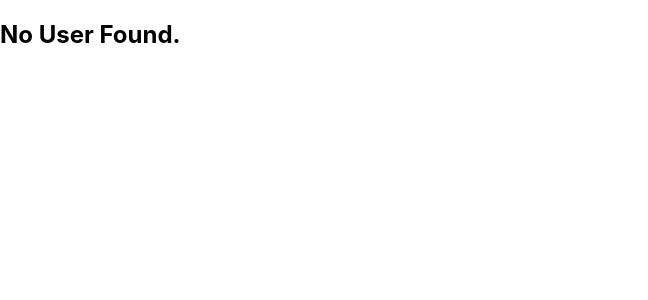
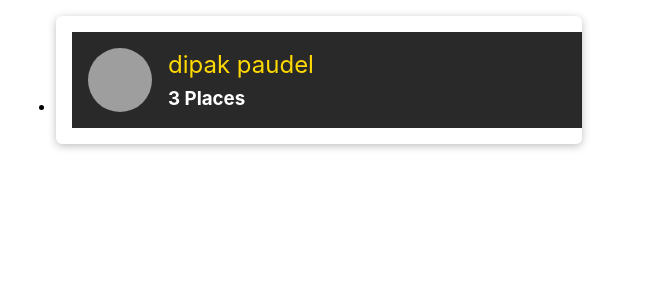
Before and after one commit to Dipak2056/mern-frontend, a React (Create React App) app: page / in a window 1280 px wide. Shown: the top 300 px of the page, without its empty margins (0-648 px from the left). Built offline with nearby package versions, Linux system fonts and the light colour scheme; grey boxes are pictures that could not be loaded.

Commit message:
one user card is done

```diff
--- /dev/null
+++ b/src/shared/components/UIElements/Avatar.css
@@ -0,0 +1,13 @@
+.avatar {
+  width: 100%;
+  height: 100%;
+  display: flex;
+  justify-content: center;
+  align-items: center;
+}
+.avatar img {
+  display: block;
+  border-radius: 50%;
+  width: 100%;
+  height: 100%;
+}
--- /dev/null
+++ b/src/shared/components/UIElements/Avatar.jsx
@@ -0,0 +1,14 @@
+import React from "react";
+import "./Avatar.css";
+
+export const Avatar = (props) => {
+  return (
+    <div className={`avatar ${props.className}`} style={props.style}>
+      <img
+        src={props.image}
+        alt={props.alt}
+        style={{ width: props.width, height: props.width }}
+      />
+    </div>
+  );
+};
--- /dev/null
+++ b/src/shared/components/UIElements/Card.css
@@ -0,0 +1,9 @@
+.card {
+  position: relative;
+  margin: 0;
+  box-shadow: 0 2px 8px rgba(0, 0, 0, 0.26);
+  border-radius: 6px;
+  padding: 1rem;
+  overflow: hidden;
+  background: white;
+}
--- /dev/null
+++ b/src/shared/components/UIElements/Card.js
@@ -0,0 +1,13 @@
+import React from 'react';
+
+import './Card.css';
+
+const Card = props => {
+  return (
+    <div className={`card ${props.className}`} style={props.style}>
+      {props.children}
+    </div>
+  );
+};
+
+export default Card;
--- a/src/user/components/UserItem.css
+++ b/src/user/components/UserItem.css
@@ -0,0 +1,49 @@
+.user-item {
+  margin: 1rem;
+  width: calc(45% - 2rem);
+  min-width: 17.5rem;
+}
+
+.user-item a {
+  display: flex;
+  align-items: center;
+  width: 100%;
+  height: 100%;
+  text-decoration: none;
+  padding: 1rem;
+  color: white;
+  background: #292929;
+}
+
+.user-item a:hover,
+.user-item a:active {
+  background: #ffd900;
+}
+
+.user-item__content {
+  padding: 0;
+}
+
+.user-item__image {
+  width: 4rem;
+  height: 4rem;
+  margin-right: 1rem;
+}
+
+.user-item__info h2 {
+  font-size: 1.5rem;
+  margin: 0 0 0.5rem 0;
+  font-weight: normal;
+  color: #ffd900;
+}
+
+.user-item:hover h2,
+.user-item:active h2,
+.user-item:hover h3,
+.user-item:active h3 {
+  color: #292929;
+}
+
+.user-item__info h3 {
+  margin: 0;
+}
--- a/src/user/components/UserItem.jsx
+++ b/src/user/components/UserItem.jsx
@@ -1,13 +1,18 @@
 import React from "react";
+import { Link } from "react-router-dom";
 import "./UserItem.css";
+
+import { Avatar } from "../../shared/components/UIElements/Avatar";
+import Card from "../../shared/components/UIElements/Card";
 
 export const UserItem = (props) => {
   return (
     <div>
-      <li className="userItem">
-        <div className="user-item__content">
+      <li className="user-item">
+        <Card>
+          <Link to={`/${props.id}/ places`}>
             <div className="user-item__image">
-            <img src={props.image} alt={props.name} />
+              <Avatar image={props.image} alt={props.name} />
             </div>
             <div className="user-item__info">
               <h2>{props.name}</h2>
@@ -15,7 +20,8 @@
                 {props.placeCount} {props.placeCount === 1 ? "Place" : "Places"}
               </h3>
             </div>
-        </div>
+          </Link>
+        </Card>
       </li>
     </div>
   );
--- a/src/user/components/UserList.css
+++ b/src/user/components/UserList.css
@@ -0,0 +1,10 @@
+.users-list {
+  list-style: none;
+  margin: 0 auto;
+  padding: 0;
+  width: 90%;
+  max-width: 50rem;
+  display: flex;
+  justify-content: center;
+  flex-wrap: wrap;
+}
--- a/src/user/pages/Users.jsx
+++ b/src/user/pages/Users.jsx
@@ -2,13 +2,13 @@
 import { UserList } from "../components/UserList";
 export const Users = () => {
   const USERS = [
-    // {
-    //   id: "u1",
-    //   name: "dipak paudel",
-    //   image:
-    //     "https://image.shutterstock.com/image-photo/smiling-bearded-young-male-model-600w-788313199.jpg",
-    //   places: 3,
-    // },
+    {
+      id: "u1",
+      name: "dipak paudel",
+      image:
+        "https://image.shutterstock.com/image-photo/smiling-bearded-young-male-model-600w-788313199.jpg",
+      places: 3,
+    },
   ];
   return <UserList items={USERS} />;
 };
```
Lines whose indentation alone changed are shown as unchanged.
